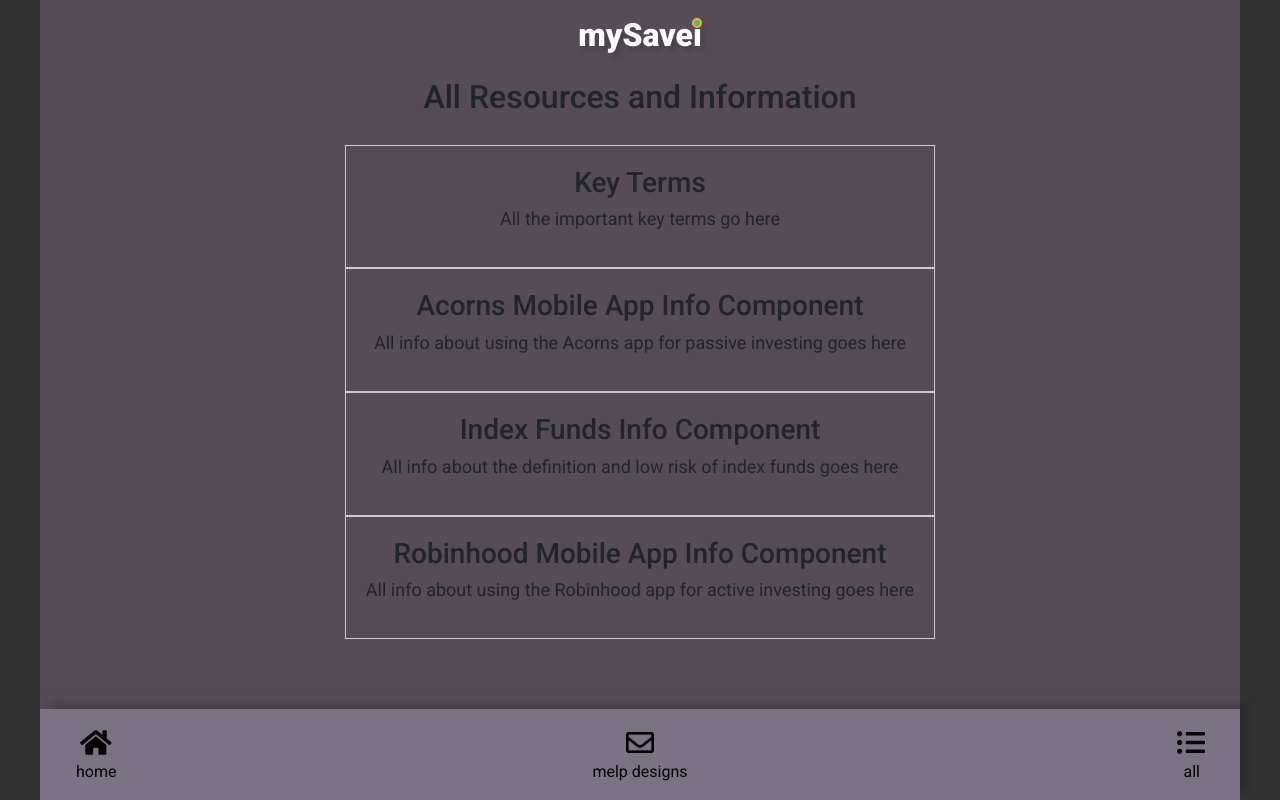
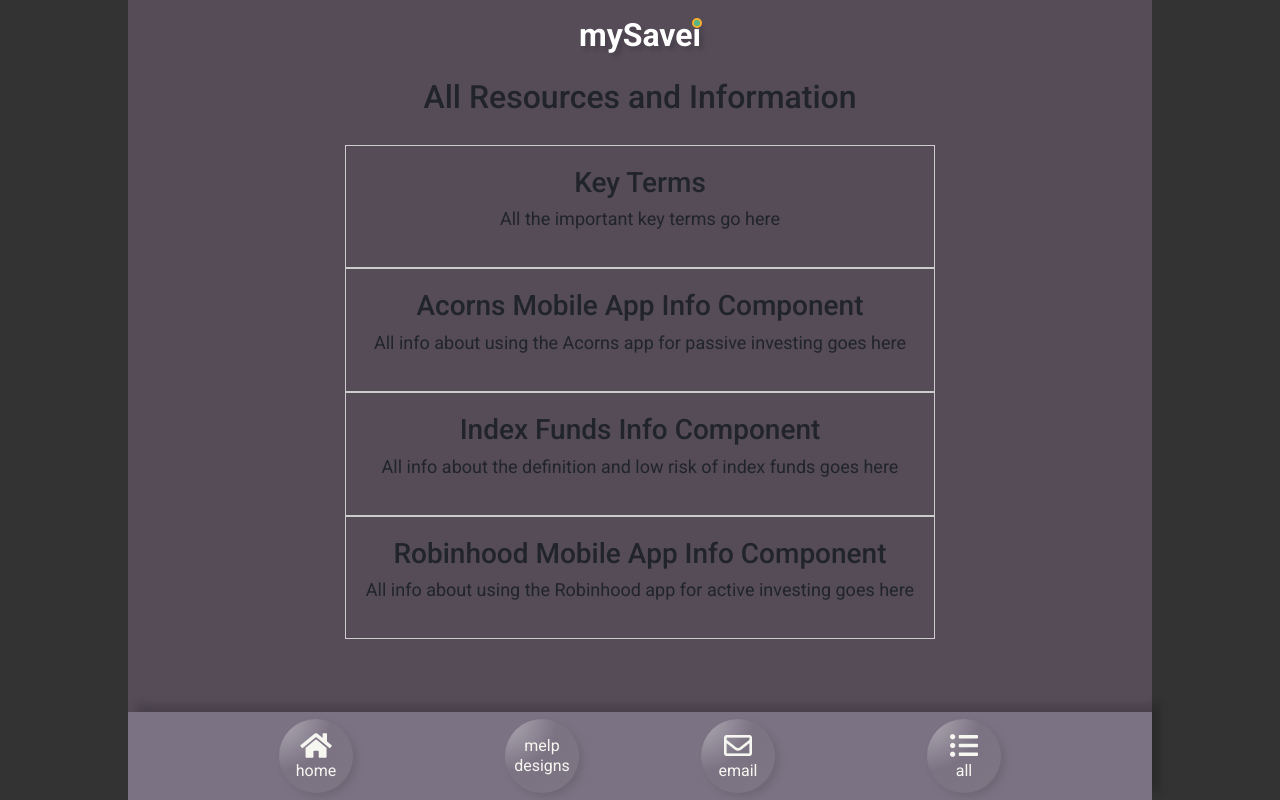
Before and after one commit to melanierosson/mysavei, a React (Create React App) app: page /all in a window 1280 px wide. Built offline with nearby package versions, Linux system fonts and the light colour scheme.

Commit message:
90s navigation bubble buttons

```diff
--- a/src/components/Footer.js
+++ b/src/components/Footer.js
@@ -5,33 +5,51 @@
 const Footer = () => (
     <nav className="footer">
         <footer className="row">
-            <section id="footer-home" className="footer-nav col-4">
+            <section id="footer-home" className="footer-nav col-3">
                 <Link to="/" exact>
                     <p className="footer-nav-link">
-                        <span className="footer-nav-span" style={{ paddingLeft: '25px' }}>
+                        <span className="footer-nav-span" style={{ marginBottom: '-10px' }}>
                             <i class="fas fa-home"></i>
-                        </span><br />
-                        <span className="footer-nav-span" style={{ paddingLeft: '21px' }}>
+                        </span>
+                        <br />
+                        <span className="footer-nav-span" style={{ marginTop: '-10px' }}>
                             home
                         </span>
                     </p>
                 </Link>
             </section>
-            <section id="footer-melp" className="footer-nav col-4">
+            <section id="footer-melp" className="footer-nav col-3">
                 <p className="footer-nav-link">
-                    <a href="mailto:melanielynnpanem@gmail.com">
-                        <span className="footer-nav-link"><i class="far fa-envelope"></i></span>
-                    </a><br/>
                     <a href="http://melpdesigns.com" target="_blank">
-                        <span className="footer-nav-link">melp designs</span>
+                        <span className="footer-nav-link">
+                            melp<br/>designs
+                        </span>
                     </a>
                 </p>
             </section>
-            <section id="footer-all" className="footer-nav col-4">
+            <section id="footer-email" className="footer-nav col-3">
+                <p className="footer-nav-link">
+                    <a href="mailto:melanielynnpanem@gmail.com">
+                        <span className="footer-nav-link">
+                            <i class="far fa-envelope"></i>
+                        </span>
+                        <br />
+                        <span className="footer-nav-link">
+                            email
+                        </span>
+                    </a>
+                </p>
+            </section>
+            <section id="footer-all" className="footer-nav col-3">
                 <Link to="/all">
                     <p className="footer-nav-link">
-                        <span className="footer-nav-link" style={{ paddingRight: '20px' }}><i class="fas fa-list-ul"></i></span><br/>
-                        <span className="footer-nav-link" style={{ paddingRight: '25px' }}>all</span>
+                        <span className="footer-nav-link" style={{ marginBottom: '-10px' }}>
+                            <i class="fas fa-list-ul"></i>
+                        </span>
+                        <br/>
+                        <span className="footer-nav-link" style={{ marginTop: '-10px' }}>
+                            all
+                        </span>
                     </p>
                 </Link>
             </section>
--- a/src/css/footer.css
+++ b/src/css/footer.css
@@ -1,7 +1,7 @@
 nav.footer {
   position: absolute;
   width: 100%;
-  max-width: 1200px;
+  max-width: 1024px;
   bottom: 0;
 }
 nav.footer footer {
@@ -9,9 +9,11 @@
   box-shadow: 8px -8px 8px rgba(0, 0, 0, 0.16);
   display: flex;
   flex-direction: row;
-  justify-content: space-between;
-  min-height: 88px;
-  max-width: 1200px;
+  justify-content: space-around;
+  align-content: center;
+  align-items: center;
+  height: 88px;
+  max-width: 1024px;
   margin-right: 0 !important;
   margin-left: 0 !important;
 }
@@ -19,38 +21,61 @@
   display: flex;
   flex-direction: column;
   justify-content: center;
+  align-content: center;
+  align-items: center;
   font-size: 1rem;
-  margin-top: 20px;
+  margin: auto;
 }
-nav.footer footer section.footer-nav i {
-  font-size: 1.75rem;
+nav.footer footer section.footer-nav p.footer-nav-link {
+  display: flex;
+  flex-direction: column;
+  justify-content: center;
+  align-content: center;
+  align-items: center;
+  color: #F7F7F2;
+  line-height: 1.25rem;
+  text-align: center;
+  margin: auto;
+  box-shadow: 4px 4px 8px rgba(0, 0, 0, 0.1);
+  border-radius: 50%;
+  width: 74px;
+  height: 74px;
+  background-image: radial-gradient(circle at top left, rgba(255, 255, 255, 0.4), rgba(128, 128, 128, 0.05), rgba(128, 128, 128, 0.3));
+}
+nav.footer footer section.footer-nav p.footer-nav-link a:link, nav.footer footer section.footer-nav p.footer-nav-link a:visited, nav.footer footer section.footer-nav p.footer-nav-link a:active {
+  color: #F7F7F2 !important;
+  margin: auto;
 }
 nav.footer footer section.footer-nav p.footer-nav-link:hover {
-  color: #F6AE2D !important;
+  background-image: radial-gradient(circle at bottom right, rgba(255, 255, 255, 0.4), rgba(128, 128, 128, 0.05), rgba(128, 128, 128, 0.3));
+  box-shadow: -4px -4px 8px rgba(0, 0, 0, 0.1);
 }
-nav.footer footer #footer-home {
-  text-align: left;
+nav.footer footer section.footer-nav p.footer-nav-link i {
+  font-size: 1.75rem;
+  margin: auto;
 }
-nav.footer footer #footer-melp {
-  text-align: center;
+nav.footer footer section.footer-nav p.footer-nav-link span {
+  margin: auto;
 }
-nav.footer footer #footer-melp a:hover {
-  color: #F6AE2D !important;
-}
-@media screen and (max-width: 400px) {
-  nav.footer footer #footer-melp {
-    font-size: 0.975rem;
+@media screen and (min-width: 1024px) {
+  nav.footer footer section.footer-nav#footer-home {
+    margin-left: 60px;
+    margin-right: -30px;
   }
 }
-@media screen and (max-width: 374px) {
-  nav.footer footer #footer-melp {
-    font-size: 0.875rem;
-    line-height: 1rem;
+@media screen and (min-width: 1024px) {
+  nav.footer footer section.footer-nav#footer-melp {
+    margin-right: -30px;
   }
 }
-nav.footer footer #footer-all {
-  text-align: right;
+@media screen and (min-width: 1024px) {
+  nav.footer footer section.footer-nav#footer-email {
+    margin-left: -30px;
+  }
 }
-nav.footer footer #footer-all:hover {
-  color: #F6AE2D !important;
+@media screen and (min-width: 1024px) {
+  nav.footer footer section.footer-nav#footer-all {
+    margin-right: 60px;
+    margin-left: -30px;
+  }
 }
--- a/src/css/mysavei.css
+++ b/src/css/mysavei.css
@@ -1,33 +1,41 @@
 div#root {
   margin: 0;
-  font-family: 'Roboto', 'Oxygen', 'Ubuntu', 'Cantarell', 'Fira Sans', 'Droid Sans', 'Helvetica Neue', sans-serif;
+  font-family: "Roboto", "Oxygen", "Ubuntu", "Cantarell", "Fira Sans", "Droid Sans", "Helvetica Neue", sans-serif;
   font-size: 1.125rem;
   line-height: 1.5rem;
   -webkit-font-smoothing: antialiased;
   -moz-osx-font-smoothing: grayscale;
   background-color: #333333;
   min-height: 100vh;
-  position: relative; }
+  position: relative;
+}
 div#root section#app {
-    max-width: 1200px;
+  max-width: 1024px;
   margin: 0 auto;
   background-color: #554C58;
   min-height: 100vh;
-    position: relative; }
+  position: relative;
+}
 div#root section#app h3.subtitle {
   color: #F7F7F2;
   font-size: 1.5rem;
   text-align: center;
   margin-top: -20px;
   margin-bottom: 15px;
-      text-shadow: 4px 4px 4px rgba(0, 0, 0, 0.16); }
+  text-shadow: 4px 4px 4px rgba(0, 0, 0, 0.16);
+}
 div#root section#app a:link, div#root section#app a {
-      color: #000; }
+  color: #000;
+}
 div#root section#app a:link:focus, div#root section#app a:link:hover, div#root section#app a:link:visited, div#root section#app a:link:link, div#root section#app a:link:active, div#root section#app a:focus, div#root section#app a:hover, div#root section#app a:visited, div#root section#app a:link, div#root section#app a:active {
-        text-decoration: none; }
+  text-decoration: none;
+}
 div#root section#app .fw-semibold {
-      font-weight: 500; }
+  font-weight: 500;
+}
 div#root section#app .fw-medium {
-      font-weight: 600; }
+  font-weight: 600;
+}
 div#root section#app code {
-      font-family: source-code-pro, Menlo, Monaco, Consolas, 'Courier New', monospace; }
+  font-family: source-code-pro, Menlo, Monaco, Consolas, "Courier New", monospace;
+}
--- a/src/css/title.css
+++ b/src/css/title.css
@@ -19,7 +19,7 @@
 }
 header#mysavei-title h1 {
   color: #fff;
-  font-weight: 900 !important;
+  font-weight: 700 !important;
   font-size: 2rem !important;
   text-shadow: 4px 4px 4px rgba(0, 0, 0, 0.16);
   padding-bottom: 1rem;
--- a/src/scss/_index.scss
+++ b/src/scss/_index.scss
@@ -11,7 +11,7 @@
   min-height:100vh;
   position:relative;
   section#app {
-    max-width:1200px;
+    max-width:1024px;
     margin:0 auto;
     background-color: $mainBg;
     min-height:100vh;
--- a/src/scss/footer.scss
+++ b/src/scss/footer.scss
@@ -3,54 +3,94 @@
 nav.footer {
     position:absolute;
     width:100%;
-    max-width:1200px;
+    max-width:1024px;
     bottom:0;
     footer {
         background-color: $footerBg;
         box-shadow: $y8Shadow;
         display:flex;
         flex-direction:row;
-        justify-content:space-between;
-        min-height:88px;
-        max-width:1200px;
+        justify-content:space-around;
+        align-content:center;
+        align-items:center;
+        height:88px;
+        max-width:1024px;
         margin-right:0 !important;
         margin-left:0 !important;
         section.footer-nav {
             display:flex;
             flex-direction: column;
             justify-content:center;
+            align-content:center;
+            align-items:center;
             font-size:1rem;
-            margin-top:20px;
-            i {
-                font-size:1.75rem;
+            margin:auto;
+            p.footer-nav-link {
+                display:flex;
+                flex-direction:column;
+                justify-content:center;
+                align-content:center;
+                align-items:center;
+                color:$textWhite;
+                line-height:1.25rem;
+                text-align:center;
+                margin:auto;
+                box-shadow:4px 4px 8px rgba(0,0,0,0.10);
+                border-radius:50%;
+                width:74px;
+                height:74px;
+                background-image:
+                radial-gradient(
+                    circle at top left,
+                    rgba(255,255,255,0.40),
+                     rgba(128,128,128,0.05),
+                    rgba(128,128,128,0.30)
+                );
+                a:link, a:visited, a:active {
+                    color:$textWhite !important;
+                    margin:auto;
+                }
+                &:hover {
+                    background-image:
+                    radial-gradient(
+                        circle at bottom right,
+                        rgba(255,255,255,0.40),
+                        rgba(128,128,128,0.05),
+                        rgba(128,128,128,0.30)
+                    );
+                    box-shadow:-4px -4px 8px rgba(0,0,0,0.10);
+                }
+                i {
+                    font-size:1.75rem;
+                    margin:auto;
+                }
+                span {
+                    margin:auto;
+                }
             }
-            p.footer-nav-link{
-                &:hover {
-                    color:$hvrGold !important;
+            &#footer-home {
+                @media screen and (min-width:1024px) {
+                    margin-left:60px;
+                    margin-right:-30px;
+                }
+            }
+            &#footer-melp {
+                @media screen and (min-width:1024px) {
+                    margin-right:-30px;
+                }
+            }
+            &#footer-email {
+                @media screen and (min-width:1024px) {
+                    margin-left:-30px;
+                }
+            }
+            &#footer-all {
+                @media screen and (min-width:1024px) {
+                    margin-right:60px;
+                    margin-left:-30px;
                 }
             }
         }
-        #footer-home {
-            text-align:left;
-        }
-        #footer-melp {
-            text-align:center;
-            a:hover {
-                color:$hvrGold !important;
-            }
-            @media screen and (max-width:400px) {
-                font-size:0.975rem;
-            }
-            @media screen and (max-width:374px) {
-                font-size:0.875rem;
-                line-height:1rem;
-            }
-        }
-        #footer-all {
-            text-align:right;
-            &:hover {
-                color:$hvrGold !important;
-            }
-        }
+
     }
 }
--- a/src/scss/title.scss
+++ b/src/scss/title.scss
@@ -18,7 +18,7 @@
     }
     h1 {
         color:#fff;
-        font-weight:900 !important;
+        font-weight:700 !important;
         font-size:2rem !important;
         text-shadow: 4px 4px 4px rgba(0,0,0,0.16);
         padding-bottom: 1rem;
```
Lines whose indentation alone changed are shown as unchanged.
